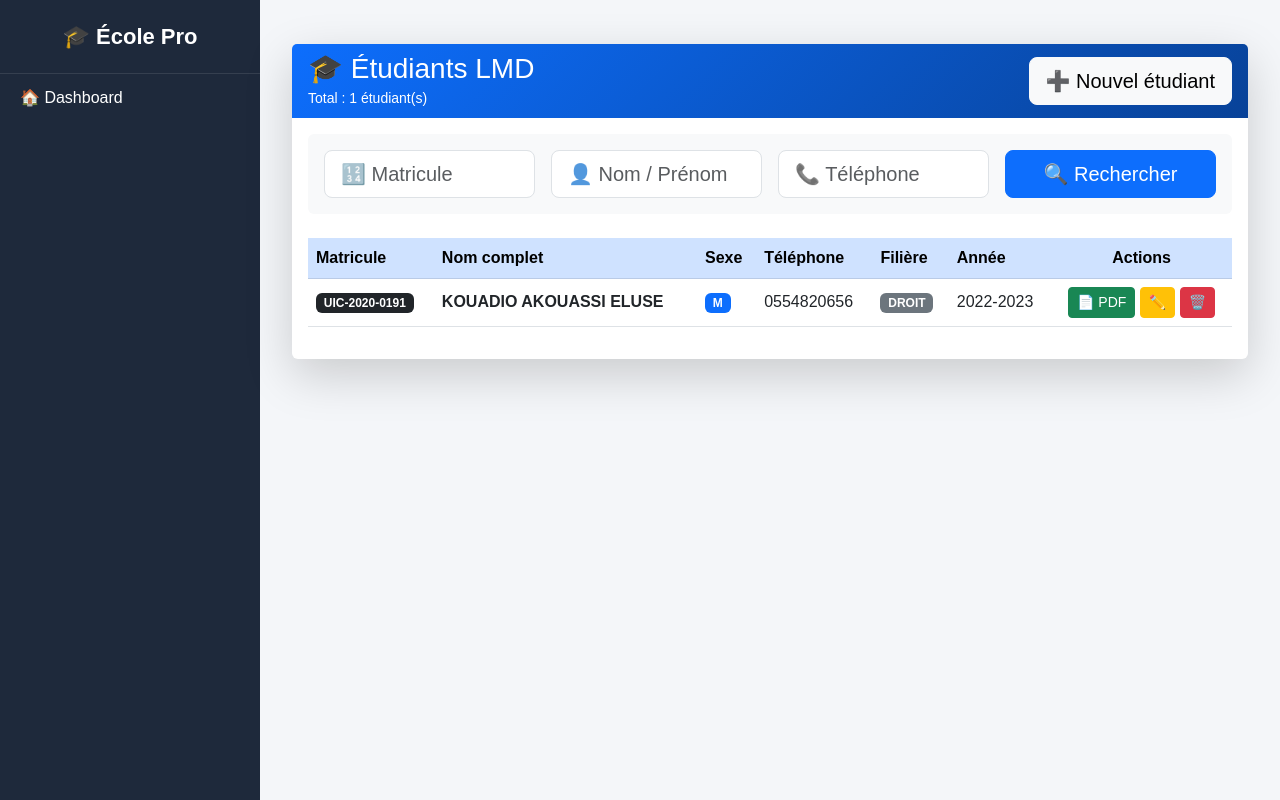
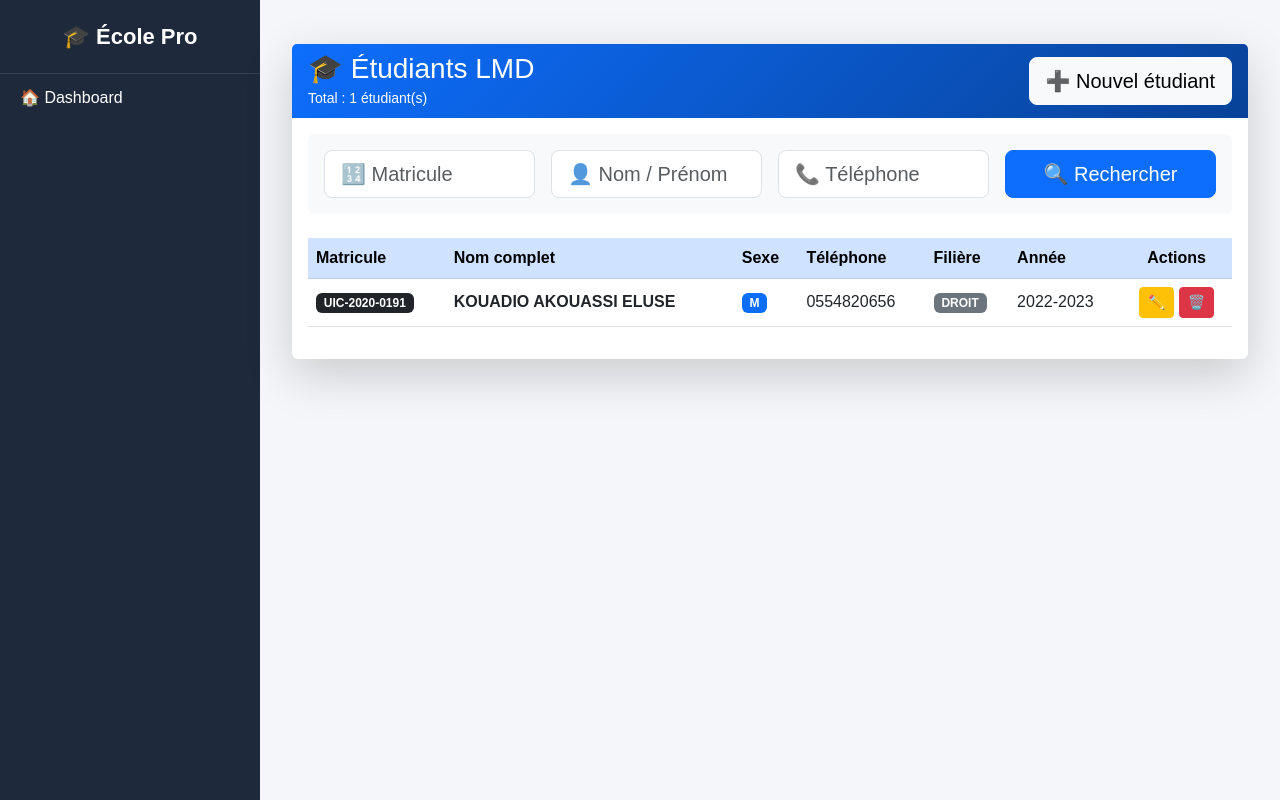
Before and after one commit to KonateBema/gestion_bulletins_v1, a Django app: page /lmd/etudiants/ in a window 1280 px wide. Run offline with Django 5.2, Linux system fonts and the light colour scheme; data comes from the database, SQL or seed files in the repository.

Commit message:
Configuration Rer

```diff
--- a/lmd/templates/lmd/etudiants/list.html
+++ b/lmd/templates/lmd/etudiants/list.html
@@ -133,10 +133,10 @@
 
                             <td class="text-center">
 
-                                <a href="{% url 'bulletin_lmd_pdf' e.id %}"
+                                <!-- <a href="{% url 'bulletin_lmd_pdf' e.id %}"
                                    class="btn btn-success btn-sm">
-                                    📄 PDF
-                                </a>
+                                    📄 PDF Telecharger mon bulletin LMD
+                                </a> -->
 
                                 <button class="btn btn-warning btn-sm"
                                         data-bs-toggle="modal"
```
